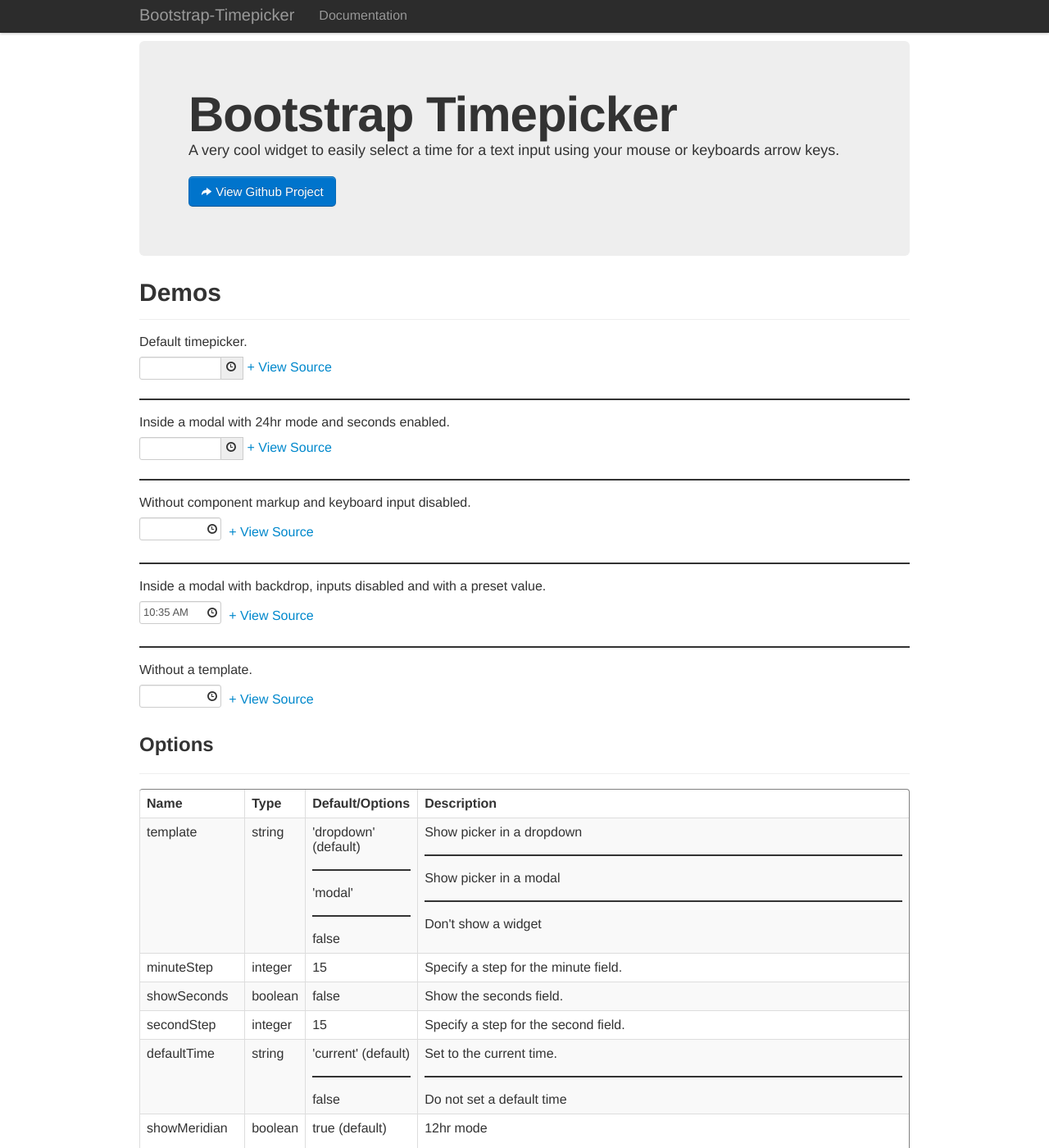
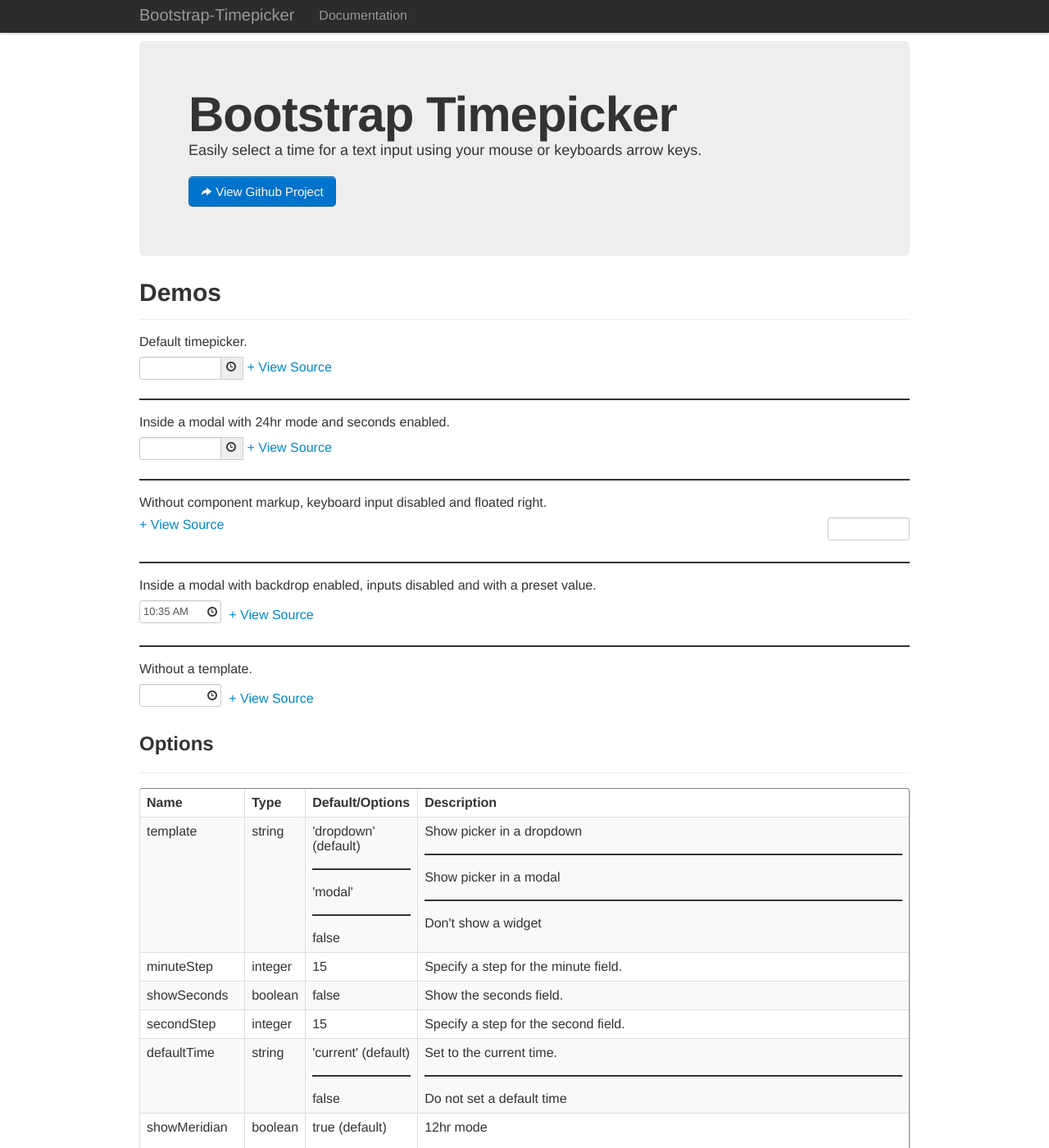
Before and after one commit to jdewit/bootstrap-timepicker, a Jekyll site: the page built from index.html, in a window 1280 px wide and 1400 px high. Shown: the whole window at 82% size. Built offline with Jekyll 4.4.1, drawn with Linux system fonts in a browser that asks for light colours; nearby versions of some CDN libraries.

Commit message:
add docs for picker floated to the right

```diff
--- a/index.html
+++ b/index.html
@@ -9,14 +9,14 @@ title: Timepicker for Twitter Bootstrap
 <section id="timepicker">
     <div class="hero-unit">
         <h1>Bootstrap Timepicker</h1>
-        <p class="lead">A very cool widget to easily select a time for a text input using your mouse or keyboards arrow keys.</p>
+        <p class="lead">Easily select a time for a text input using your mouse or keyboards arrow keys.</p>
         <a href="https://github.com/jdewit/bootstrap-timepicker" target="_blank" class="btn btn-primary btn-large"><i class="icon-share-alt icon-white"></i> View Github Project</a>
     </div>
     <div class="page-header">
         <h1>Demos</h1>
     </div>
     <p>Default timepicker.</p>
-    <div class="input-append bootstrap-timepicker-component">
+    <div class="input-append bootstrap-timepicker">
         <input id="timepicker1" class="input-small" type="text"/><span class="add-on"><i class="icon-time"></i></span>
         <a href="#timepicker1Source" data-toggle="collapse">+ View Source</a>
     </div>
@@ -33,7 +33,7 @@ title: Timepicker for Twitter Bootstrap
         &lt;script type="text/javascript" src="js/bootstrap-timepicker.min.js"&gt;&lt;/script&gt;
     &lt;/head&gt;
     &lt;body&gt;
-        &lt;div class="input-append bootstrap-timepicker-component"&gt;
+        &lt;div class="input-append bootstrap-timepicker"&gt;
             &lt;input id="timepicker1" type="text" class="input-small"&gt;
             &lt;span class="add-on"&gt;&lt;i class="icon-time"&gt;&lt;/i&gt;&lt/span&gt;
         &lt;/div&gt;
@@ -47,7 +47,7 @@ title: Timepicker for Twitter Bootstrap
     </div>
     <hr>
     <p>Inside a modal with 24hr mode and seconds enabled.</p>
-    <div class="input-append bootstrap-timepicker-component">
+    <div class="input-append bootstrap-timepicker">
         <input id="timepicker2" class="input-small" type="text"/><span class="add-on"><i class="icon-time"></i></span>
         <a href="#timepicker2Source" data-toggle="collapse">+ View Source</a>
     </div>
@@ -64,7 +64,7 @@ title: Timepicker for Twitter Bootstrap
         &lt;script type="text/javascript" src="js/bootstrap-timepicker.min.js"&gt;&lt;/script&gt;
     &lt;/head&gt;
     &lt;body&gt;
-        &lt;div class="input-append bootstrap-timepicker-component"&gt;
+        &lt;div class="input-append bootstrap-timepicker"&gt;
             &lt;input id="timepicker2" type="text" class="input-small"&gt;
             &lt;span class="add-on"&gt;
                 &lt;i class="icon-time"&gt;&lt;/i&gt;
@@ -84,13 +84,13 @@ title: Timepicker for Twitter Bootstrap
 </pre>
    </div>
    <hr>
-   <p>Without component markup and keyboard input disabled.</p>
-   <div>
+   <p>Without component markup, keyboard input disabled and floated right.</p>
+   <a href="#timepicker3Source" data-toggle="collapse"> + View Source</a>
+   <div class="bootstrap-timepicker pull-right" style="height: 2em;">
        <input id="timepicker3" class="input-small" type="text" />
-       <i class="icon-time" style="margin: -2px 0 0 -22.5px; pointer-events: none; position: relative;"></i>
-       &nbsp;
-       <a href="#timepicker3Source" data-toggle="collapse"> + View Source</a>
    </div>
+   <br>
+   <br>
    <div id="timepicker3Source" class="collapse">
 <pre class="prettyprint linenums">
 &lt;!DOCTYPE html&gt;
@@ -104,9 +104,8 @@ title: Timepicker for Twitter Bootstrap
         &lt;script type="text/javascript" src="js/bootstrap-timepicker.min.js"&gt;&lt;/script&gt;
     &lt;/head&gt;
     &lt;body&gt;
-        &lt;div&gt;
+        &lt;div class="bootstrap-timepicker pull-right"&gt;
             &lt;input id="timepicker3" type="text" class="input-small"&gt;
-            &lt;i class="icon-time"&gt;&lt;/i&gt;
         &lt;/div&gt;
 
         &lt;script type="text/javascript"&gt;
@@ -121,8 +120,8 @@ title: Timepicker for Twitter Bootstrap
 </pre>
    </div>
    <hr>
-   <p>Inside a modal with backdrop, inputs disabled and with a preset value.</p>
-   <div>
+   <p>Inside a modal with backdrop enabled, inputs disabled and with a preset value.</p>
+   <div class="bootstrap-timepicker">
        <input id="timepicker4" class="input-small" value="10:35 AM" type="text" />
        <i class="icon-time" style="margin: -2px 0 0 -22.5px; pointer-events: none; position: relative;"></i>
        &nbsp;
@@ -141,7 +140,7 @@ title: Timepicker for Twitter Bootstrap
         &lt;script type="text/javascript" src="js/bootstrap-timepicker.min.js"&gt;&lt;/script&gt;
     &lt;/head&gt;
     &lt;body&gt;
-        &lt;div&gt;
+        &lt;div class="bootstrap-timepicker"&gt;
             &lt;input id="timepicker4" type="text" value="10:35 AM" class="input-small"&gt;
             &lt;i class="icon-time"&gt;&lt;/i&gt;
         &lt;/div&gt;
@@ -163,7 +162,7 @@ title: Timepicker for Twitter Bootstrap
    </div>
    <hr>
    <p>Without a template.</p>
-   <div>
+   <div class="bootstrap-timepicker">
        <input id="timepicker5" class="input-small" type="text" />
        <i class="icon-time" style="margin: -2px 0 0 -22.5px; pointer-events: none; position: relative;"></i>
        &nbsp;
@@ -182,7 +181,7 @@ title: Timepicker for Twitter Bootstrap
         &lt;script type="text/javascript" src="js/bootstrap-timepicker.min.js"&gt;&lt;/script&gt;
     &lt;/head&gt;
     &lt;body&gt;
-        &lt;div&gt;
+        &lt;div class="bootstrap-timepicker"&gt;
             &lt;input id="timepicker5" type="text" class="input-small"&gt;
             &lt;i class="icon-time"&gt;&lt;/i&gt;
         &lt;/div&gt;
```
Also changed, not shown: css/bootstrap-timepicker.min.css, js/bootstrap-timepicker.min.js.
